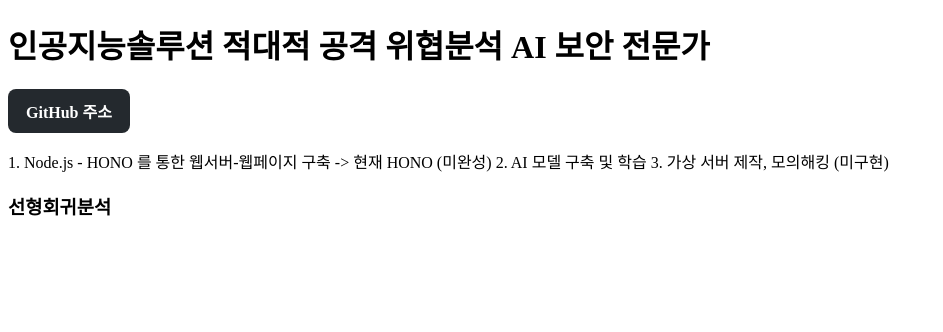
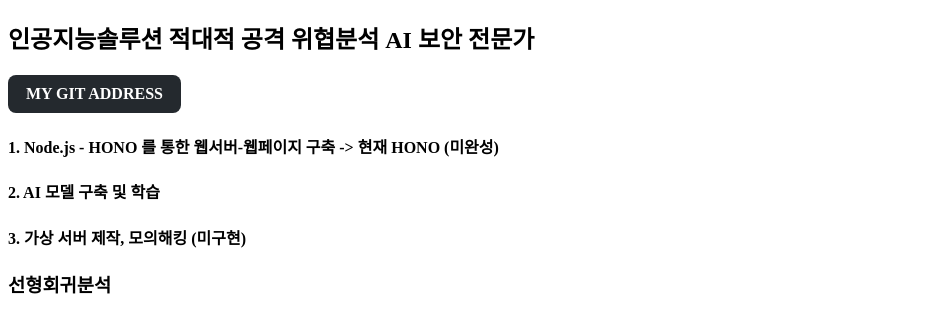
Before and after one commit to kimhozzi/baseDeeplearning, a plain HTML site: page index.html in a window 1280 px wide. Shown: the whole page, without its empty margins (0-943 px from the left). Drawn offline with Linux system fonts and the light colour scheme.

Commit message:
Update HTML structure and content

```diff
--- a/index.html
+++ b/index.html
@@ -15,6 +15,7 @@
     font-weight: 600;
     text-decoration: none;
     cursor: pointer;
+    /* pointer = 손가락 */
     transition: all 0.25s ease;
   }
 
@@ -33,18 +34,19 @@
   </head>
 
   <body>
-    <h1>인공지능솔루션 적대적 공격 위협분석 AI 보안 전문가</h1>
+    <h2>인공지능솔루션 적대적 공격 위협분석 AI 보안 전문가</h2>
     <div id = "git_address">
-        GitHub 주소
+        MY GIT ADDRESS
     </div>
 
+<div>
+    <!-- p id 주고 스타일에서 다 바꿔야겠는데? -->
     <p style="padding-left: 1.5rem">
-        <div>
-      1. Node.js - HONO 를 통한 웹서버-웹페이지 구축 -> 현재 HONO (미완성)
-      2. AI 모델 구축 및 학습
-      3. 가상 서버 제작, 모의해킹 (미구현)
-        </div>
+      <h4>1. Node.js - HONO 를 통한 웹서버-웹페이지 구축 -> 현재 HONO (미완성) </h4>
+      <h4>2. AI 모델 구축 및 학습 </h4>
+      <h4>3. 가상 서버 제작, 모의해킹 (미구현) </h4>
     </p>
+</div>
 
     <h3 id="boston_regress">선형회귀분석</h3>
   </body>
```
